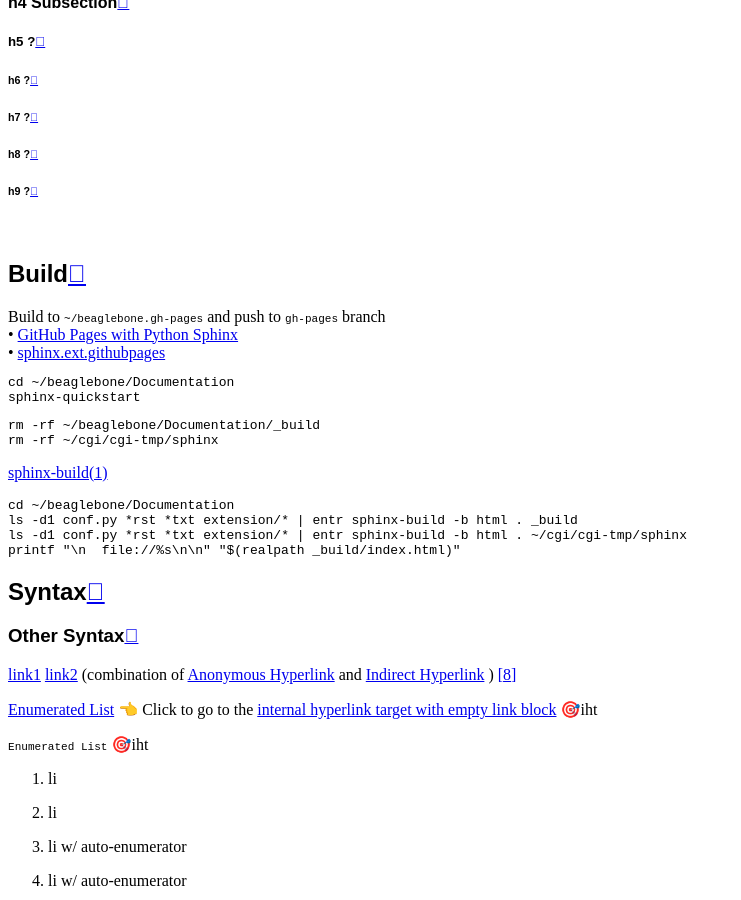
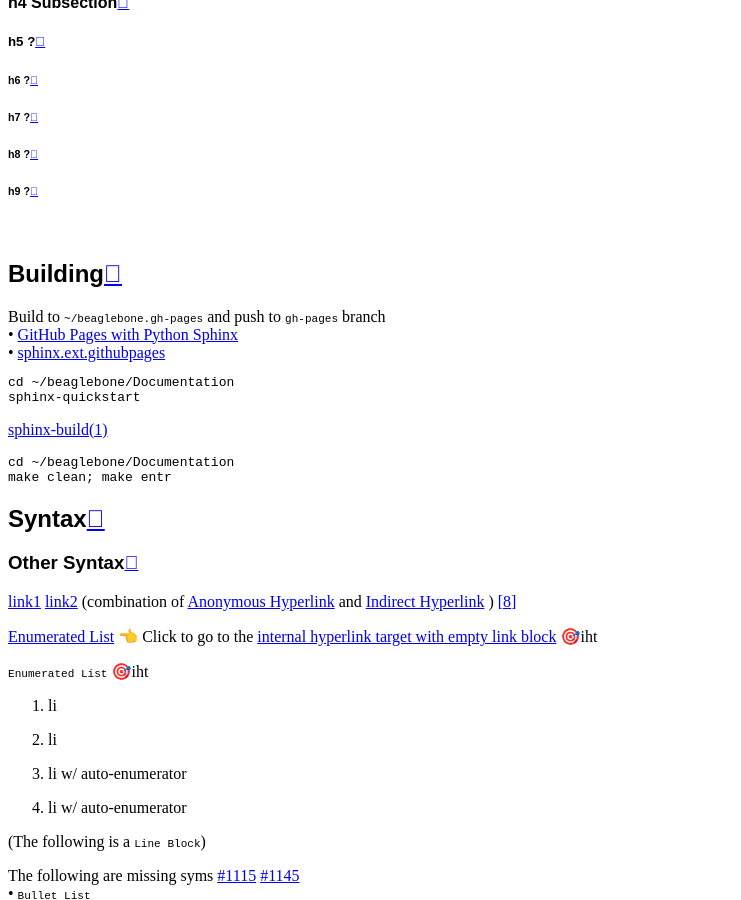
Before and after one commit to Un1Gfn/sphinx.public, a Sphinx documentation site: the page built from Documentation/reStructuredText.rst, in a window 1280 px wide and 900 px high, scrolled down 2353 px. Shown: the whole window, without its empty margins (0-741 px from the left). Built offline with Sphinx 7.4.7 and the Read the Docs theme 2.0.0, drawn with Linux system fonts in a browser that asks for light colours; the version number could not be read and is left out; cross-references to code outside the pages are shown as plain code.

Commit message:
Makefile

```diff
--- a/Documentation/conf.py
+++ b/Documentation/conf.py
@@ -37,7 +37,7 @@ extensions = [
     # 'sphinx.ext.duration',
     'sphinx.ext.extlinks',
     'sphinx.ext.githubpages', # https://www.sphinx-doc.org/en/master/usage/extensions/githubpages.html
-    'helloworld',
+    'emlink',
 ]
 
 # https://www.sphinx-doc.org/en/master/usage/extensions/extlinks.html#confval-extlinks
--- a/Documentation/extension/helloworld.py
+++ b/Documentation/extension/emlink.py
@@ -25,10 +25,10 @@ def hint(*argv):
         print()
 
 
-class HelloWorldDirective(docutils.parsers.rst.Directive):
-    def run(self):
-        # https://www.sphinx-doc.org/en/master/extdev/appapi.html#sphinx.application.Sphinx.add_node
-        return [docutils.nodes.paragraph(text='nnn')]
+# class HelloWorldDirective(docutils.parsers.rst.Directive):
+#     def run(self):
+#         # https://www.sphinx-doc.org/en/master/extdev/appapi.html#sphinx.application.Sphinx.add_node
+#         return [docutils.nodes.paragraph(text='nnn')]
 
 
 def emlink_parse(s):
@@ -131,7 +131,7 @@ def emlink_fn(name, rawtext, text, lineno, inliner, options={}, content=[]):
     # help(docutils.nodes.reference)
     # https://github.com/sphinx-doc/sphinx/blob/ee612ffdeb922ded72e6e3a11bcdc25223abdd53/sphinx/ext/extlinks.py#L75
     # root += docutils.nodes.reference(rawsource='rawsource', text='text', internal=False, refuri='https://example.org')
-    root = docutils.nodes.emphasis()
+    root = docutils.nodes.emphasis(rawsource='', text='')
     root += docutils.nodes.reference(rawsource=result['title'], text=result['title'], internal=False, refuri=result['url'])
 
     return ([root], msg)
@@ -139,30 +139,29 @@ def emlink_fn(name, rawtext, text, lineno, inliner, options={}, content=[]):
 
 def setup(app):
 
-    hint()
-
+    # hint()
     # hint(type())
     hint('setup()')
     assert sphinx.application.Sphinx == type(app)
-    hint()
+    # hint()
 
     # print(sys.path)
     app.require_sphinx(version='4.1') # https://www.sphinx-doc.org/en/master/_modules/sphinx/application.html
     assert sphinx.version_info == (4, 1, 2, 'final', 0)
-    assert 'helloworld' in app.config.extensions
+    assert 'emlink' in app.config.extensions
     # hint()
 
     # https://www.sphinx-doc.org/en/master/extdev/appapi.html#sphinx-core-events
-    app.disconnect(listener_id=app.connect(event='source-read',
-                                           callback=lambda app, docname, source: hint('source-read\n'),
-                                           priority=500))
+    # app.disconnect(listener_id=app.connect(event='source-read',
+    #                                        callback=lambda app, docname, source: hint('source-read\n'),
+    #                                        priority=500))
 
     # app.add_config_value()
 
     # app.add_directive(name="code", cls=None, override=True)
-    app.add_directive(name='helloworld_directive',
-                      cls=HelloWorldDirective,
-                      override=False)
+    # app.add_directive(name='helloworld_directive',
+    #                   cls=HelloWorldDirective,
+    #                   override=False)
 
     app.add_role(name='emlink',
                  role=emlink_fn,
--- a/Documentation/reStructuredText.rst
+++ b/Documentation/reStructuredText.rst
@@ -155,8 +155,8 @@ h9 ?
 
 |
 
-Build
-=====
+Building
+========
 
 | Build to ``~/beaglebone.gh-pages`` and push to ``gh-pages`` branch
 | |b| `GitHub Pages with Python Sphinx <https://www.docslikecode.com/articles/github-pages-python-sphinx>`__
@@ -167,19 +167,12 @@ Build
   cd ~/beaglebone/Documentation
   sphinx-quickstart
 
-.. code:: bash
-
-  rm -rf ~/beaglebone/Documentation/_build
-  rm -rf ~/cgi/cgi-tmp/sphinx
-
 `sphinx-build(1) <https://www.sphinx-doc.org/en/master/man/sphinx-build.html>`__
 
 .. code:: bash
 
   cd ~/beaglebone/Documentation
-  ls -d1 conf.py *rst *txt extension/* | entr sphinx-build -b html . _build
-  ls -d1 conf.py *rst *txt extension/* | entr sphinx-build -b html . ~/cgi/cgi-tmp/sphinx
-  printf "\n  file://%s\n\n" "$(realpath _build/index.html)"
+  make clean; make entr
 
 Syntax
 ======
```
Also changed, not shown: 1 other file.
